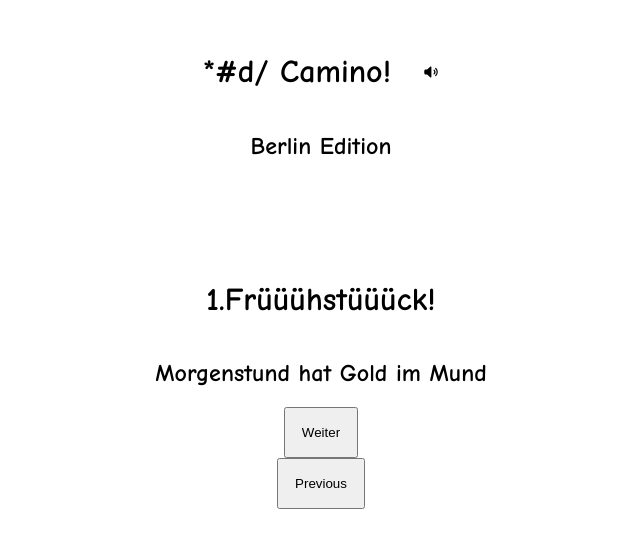
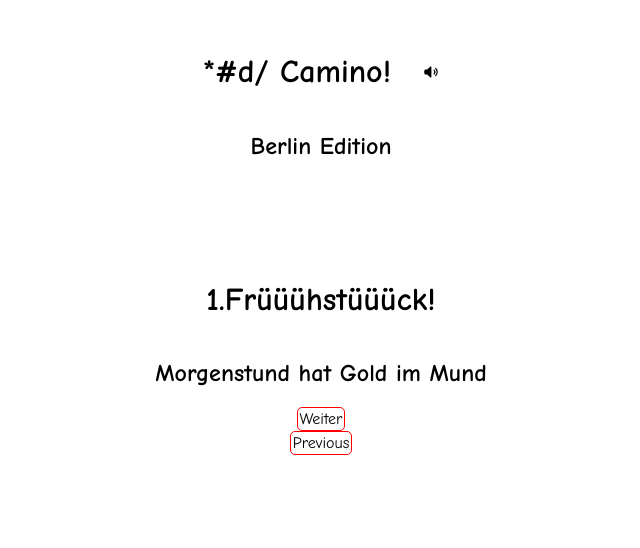
Before and after one commit to Luis-Maiworm/github_pages, a React (Vite) app: page / in a window 1280 px wide. Shown: the top 548 px of the page, without its empty margins (319-959 px from the left). Built offline with nearby package versions, Linux system fonts and the light colour scheme.

Commit message:
styled button

```diff
--- a/src/components/Questions.jsx
+++ b/src/components/Questions.jsx
@@ -29,7 +29,7 @@ export const Questions = () => {
                 <h2>
                     {question.subtitle}
                 </h2>
-                <button onClick={toggleNext}>Weiter</button>
+                <a onClick={toggleNext}>Weiter</a>
             </>
         )
     }
@@ -43,7 +43,7 @@ export const Questions = () => {
     return(
         <>
             <CurrentQuestion question={PHASES[currentPhase]} index={currentPhase}/>
-            <button onClick={togglePrevious}>Previous</button>
+            <a onClick={togglePrevious}>Previous</a>
         </>
     )
 
--- a/src/components/questions.css
+++ b/src/components/questions.css
@@ -9,3 +9,9 @@ h1 {
 h2 {
 
 }
+
+a {
+    border: 1px solid red;
+    padding: 2px;
+    border-radius: 5px;
+}
```
